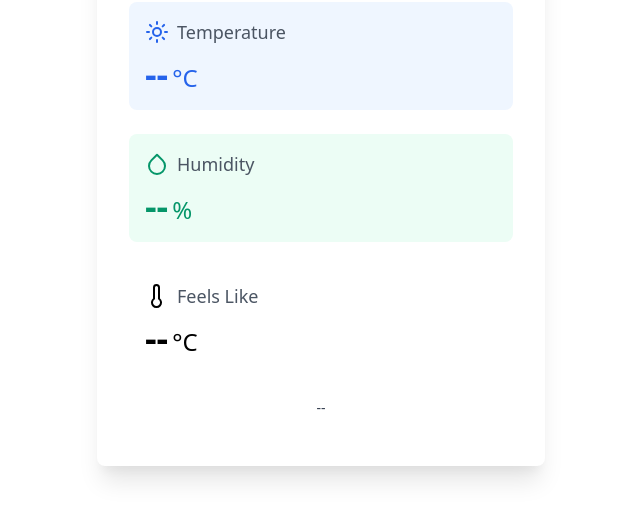
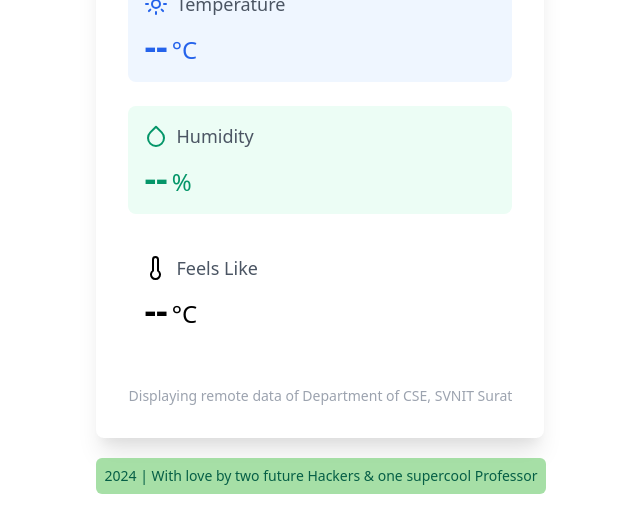
Before and after one commit to swas-rathod/svnit-weather, a plain HTML site: page index.html in a window 1280 px wide. Shown: the part 234-766 px from the top of the page, without its empty margins (319-959 px from the left). Drawn offline with nearby package versions, Linux system fonts and the light colour scheme.

Commit message:
changes-5

```diff
--- a/index.html
+++ b/index.html
@@ -12,6 +12,7 @@
     </style>
 </head>
 <body class="min-h-screen gradient-bg flex items-center justify-center p-4">
+    <div class="items-center">
         <div class="bg-white rounded-lg shadow-xl p-8 max-w-md w-full">
             <div class="flex items-center justify-center mb-6">
                 <img src="svnit.png" alt="SVNIT Logo" class="h-20 w-20 object-contain mr-4">
@@ -60,12 +61,25 @@
                 </div>
 
                 <div class="text-center space-y-2">
-                <div class="text-gray-700 text-sm" id="currentDate">--</div>
                     <!-- <div class="text-gray-500 text-sm" id="currentTime">--</div> -->
                     <div class="flex items-center justify-center">
                         <span class="inline-block w-2 h-2 rounded-full mr-2" id="statusDot"></span>
                         <span id="sensorStatus" class="font-medium"></span>
                     </div>
+                    <div class="text-gray-700 text-sm" id="currentDate"> </div>
+                    <div class="text-gray-400 text-sm">Displaying remote data of Department of CSE, SVNIT Surat</div>
+                </div>
+            </div>
+
+        </div>
+        <div class="rounded-md space-y-6 mt-5" style="background-color: rgba(157, 220, 157, 0.9);">
+            <div class="text-center space-y-2 p-2">
+                <div class="text-green-800 text-sm" >2024 | With love by two future Hackers & one supercool Professor</div>
+                <!-- <div class="text-gray-500 text-sm" id="currentTime">--</div> -->
+                <!-- <div class="flex items-center justify-center">
+                    <span class="inline-block w-2 h-2 rounded-full mr-2" id="statusDot"></span>
+                    <span id="sensorStatus" class="font-medium"></span>
+                </div> -->
             </div>
         </div>
     </div>
```
Lines whose indentation alone changed are shown as unchanged.
